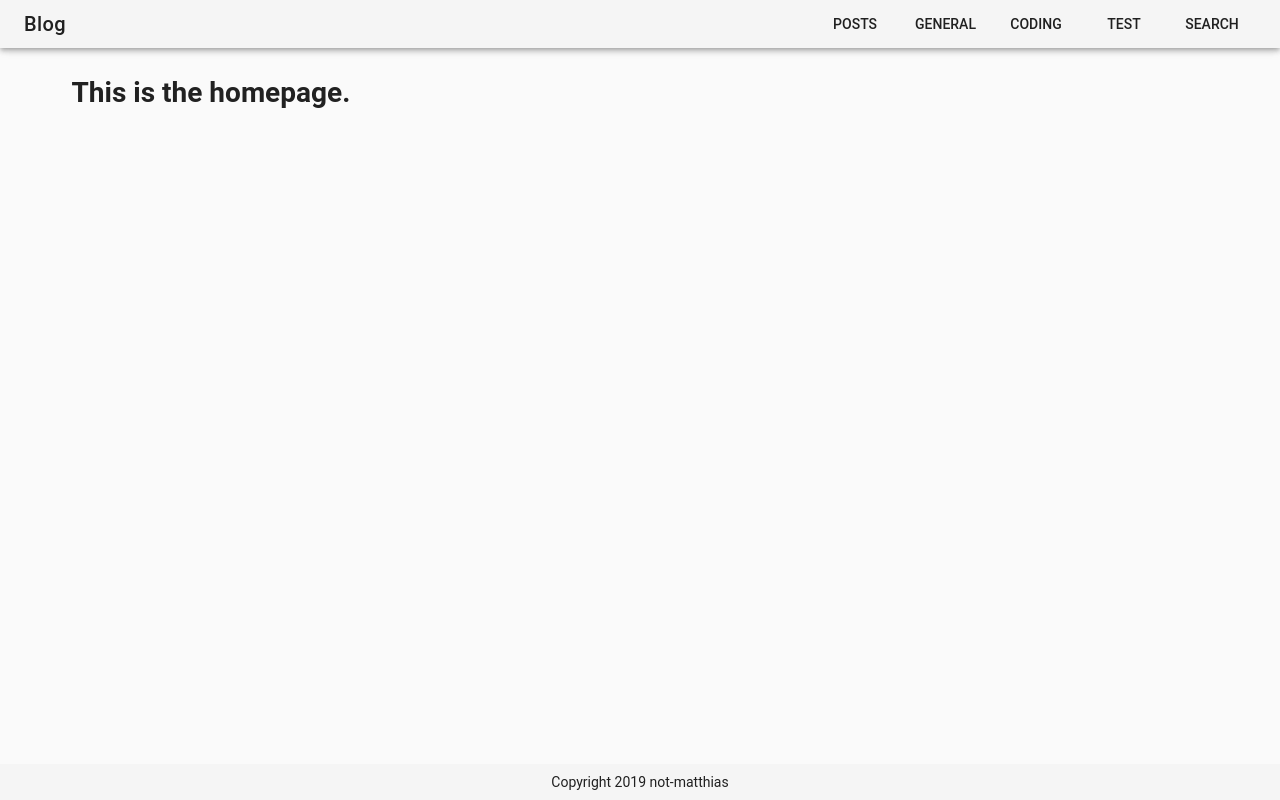
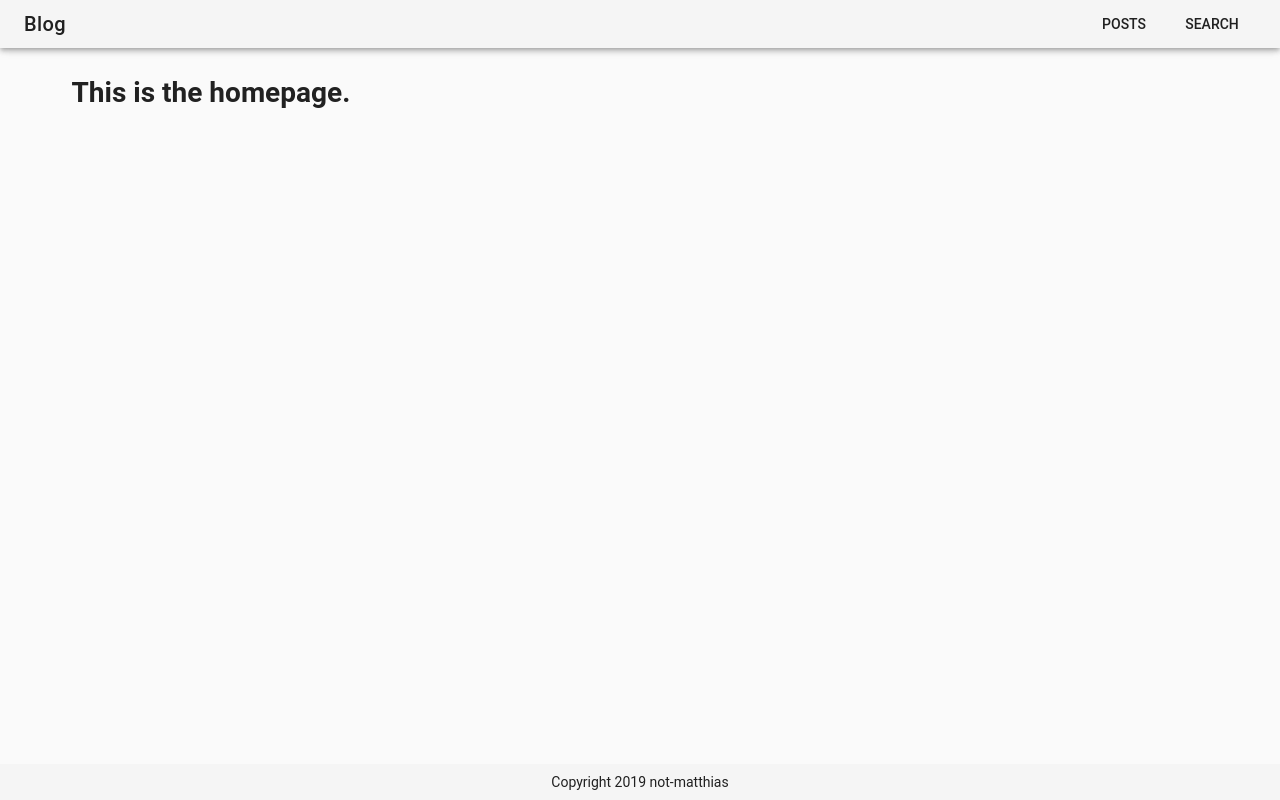
Before and after one commit to not-matthias/vue-blog, a Vue app: page / in a window 1280 px wide. Built offline with nearby package versions, Linux system fonts and the light colour scheme.

Commit message:
Removed categories from the navigation bar

```diff
--- a/src/components/Header.vue
+++ b/src/components/Header.vue
@@ -8,15 +8,6 @@
       <!-- Buttons -->
       <v-toolbar-items>
         <v-btn flat @click="$router.push({ name: 'posts' })">Posts</v-btn>
-
-        <!-- TODO: Replace with dynamic solution -->
-        <v-btn
-          flat
-          v-for="(category, key) in categories"
-          :key="key"
-          @click="$router.push({ name: 'category', params: {category}})"
-        >{{ category }}</v-btn>
-
         <v-btn flat @click="$router.push({ name: 'search' })">Search</v-btn>
       </v-toolbar-items>
     </v-toolbar>
@@ -30,14 +21,12 @@ import config from '../config';
 @Component
 export default class Header extends Vue {
   private name: string = 'My Blog';
-  private categories: string[] = [];
 
   /**
    * Sets the variables via the config.
    */
   private created() {
     this.name = config.title;
-    this.categories = config.categories;
   }
 }
 </script>
--- a/src/components/PostList.vue
+++ b/src/components/PostList.vue
@@ -100,10 +100,5 @@ export default class PostList extends Vue {
       return items.filter(item => item.metaData.title.includes(search));
     }
   }
-
-  @Watch('category')
-  private updatePagination() {
-    console.log('updatePagination');
-  }
 }
 </script>
```
